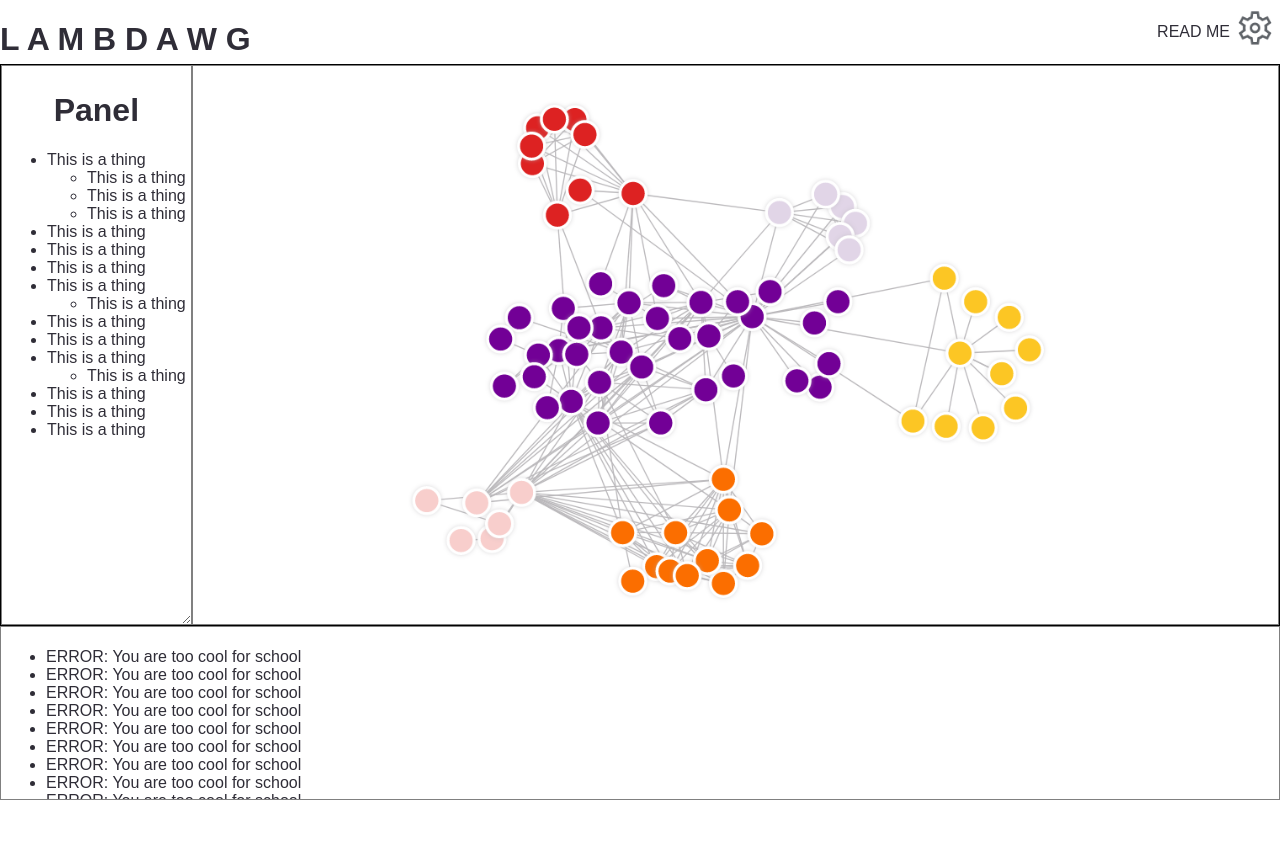
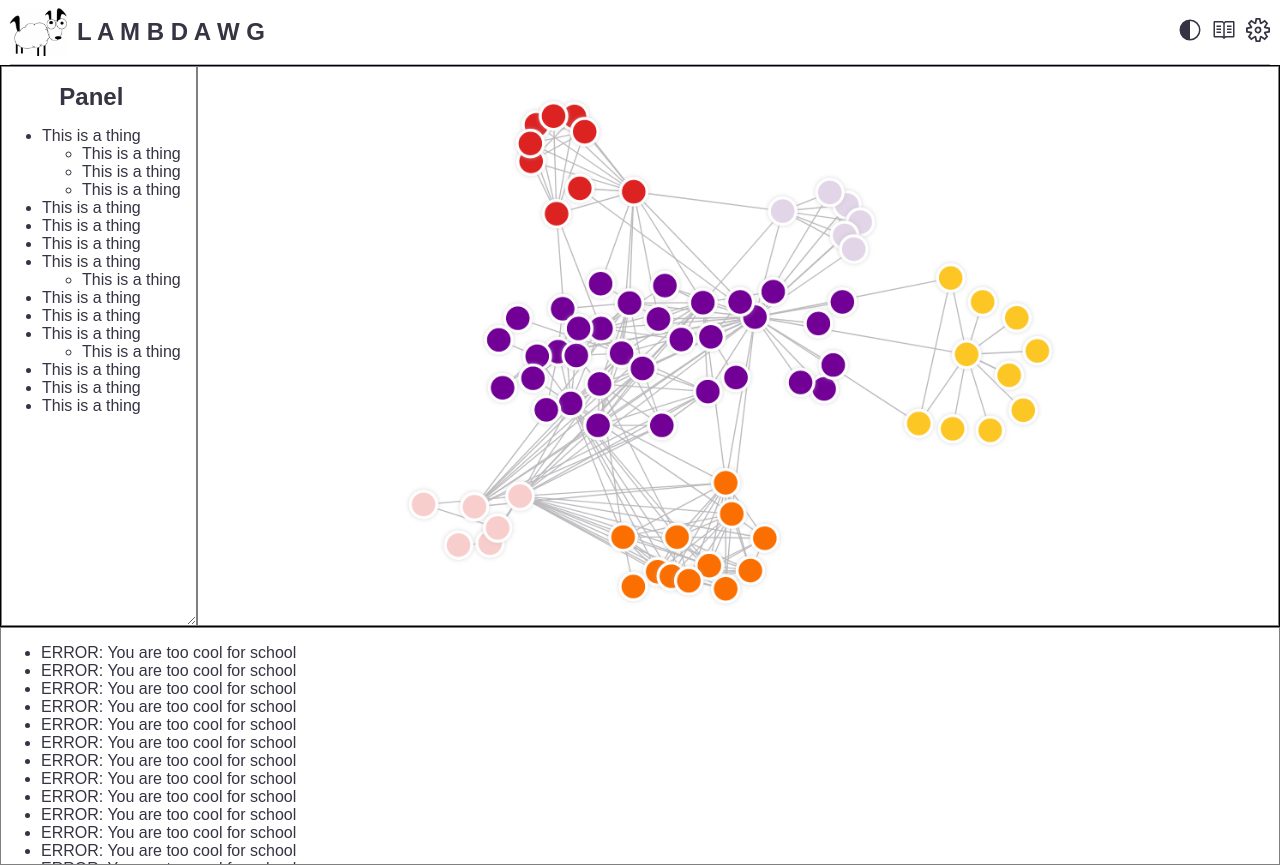
Before and after one commit to oslabs-beta/Lambdawg, a React (Vite) app: page /dashboard in a window 1280 px wide. Before the commit the page ends 800 px from the top, so only its background shows below. Built offline with nearby package versions, Linux system fonts and the light colour scheme.

Commit message:
Modularize navbar and styles

```diff
--- a/src/App.jsx
+++ b/src/App.jsx
@@ -6,6 +6,7 @@ import LandingPageContainer from './containers/LandingPageContainer.jsx';
 import Auth from './components/Auth.jsx';
 import Docs from './components/Docs.jsx';
 import Settings from './components/Settings.jsx';
+import Navbar from './components/Navbar.jsx';
 
 import './styles/application.scss';
 
@@ -20,13 +21,14 @@ const App = () => {
 
   return (
     <div className="router">
+        <Navbar id='navbar-container'/>
       <div className="routerMain" id="content">
         <Routes>
-          <Route exact path="/" element={<LandingPageContainer/>} /> // first timers welcome
           <Route exact path="/auth" element={<Auth/>} />  // login & signup (toggleable)
           <Route exact path="/dashboard" element={<DashboardContainer/>} />
           <Route exact path="/docs" element={<Docs/>} />
           <Route exact path="/settings" element={<Settings/>} />
+          <Route exact path="/" element={<LandingPageContainer/>} /> // first timers welcome
 
         </Routes>
       </div>
--- a/src/components/Navbar.jsx
+++ b/src/components/Navbar.jsx
@@ -1,25 +1,33 @@
 
 import React, { useState } from 'react';
+import { VscSettingsGear, VscBook, VscColorMode } from 'react-icons/vsc';
 
 const Navbar = (props) => {
 
     const docsLink = '/docs';
     const settingsLink = './settings';
-
-    const tempSettingsIcon = 'src/assets/temp_settings_icon.png'
+    const mascot = 'src/assets/mascot.png'
 
   return(
 
     <div id="navbar-container">
 
-      <h1>L A M B D A W G </h1>
-      <div id="headerRight">
-        <a href={docsLink}>READ ME</a>
+      <span className='nav-item-logo'>
+        <img src={mascot} className='mascot'/>
+        <h1>L A M B D A W G </h1>
+      </span>
+
+      <div className='nav-item-group'>
+        <VscColorMode className='nav-icon'/>
+        <a href={docsLink}>
+          <VscBook className='nav-icon'/>
+        </a>
+
         <a href={settingsLink}>
-          <img src={tempSettingsIcon} className="tempSettingsIcon"/>
-          </a>
+          <VscSettingsGear className='nav-icon'/>
+        </a>
+
       </div>
-
     </div>
 
   )
--- a/src/components/SignUpForm.jsx
+++ b/src/components/SignUpForm.jsx
@@ -21,9 +21,10 @@ const signUpForm = (props) => {
     };
 
     const handleMismatchedPasswords = () => {
-        const passwordInput = document.getElementById('confirmPassword');
-        passwordInput.style.border = '2px solid red';
-     };
+      console.log('passwords do not match')
+      const passwordInput = document.getElementById('confirmPassword');
+      passwordInput.style.border = '2px solid red';
+    };
 
 
 
--- a/src/containers/DashboardContainer.jsx
+++ b/src/containers/DashboardContainer.jsx
@@ -10,7 +10,7 @@ const DashboardContainer = (props) => {
 
       <div id='dashboard-container'>
 
-        <Navbar id='navbar-container'/>
+        {/* <Navbar id='navbar-container'/> */}
 
           <div id="dashboard-wrapper">
             <Panel />
--- a/src/styles/_dashboard.scss
+++ b/src/styles/_dashboard.scss
@@ -17,13 +17,13 @@
 }
 
 #panel-wrapper, #diagram-container-wrapper, #data-window-wrapper {
-  padding: 5px;
   border: 1px solid gray;
   overflow: auto;
 }
 
 #panel-wrapper {
   resize: horizontal;
+  padding: 0px 15px 0px 0px;
 }
 
 #diagram-container-wrapper {
--- a/src/styles/_form.scss
+++ b/src/styles/_form.scss
@@ -1,6 +1,6 @@
 input{
   border: none;
-  border: 1px solid $tertiary-font-color;
+  border: 1px solid gray;
   border-radius: 3px;
   width: 200px;
   margin-bottom: 5px;
@@ -8,7 +8,6 @@ input{
 
 label{
   font-size: .7rem;
-  color: $secondary-font-color;
 }
 
 form {
@@ -22,7 +21,9 @@ form {
   display: flex;
   justify-content: center;
   align-items: center;
+  margin-top: 2vh;
 }
+
 .button-flex-wrapper {
   display: flex;
   flex-direction: row;
@@ -30,14 +31,14 @@ form {
   align-items: center;
 }
 button {
-  padding: 3px 10px 3px 10px;
+  padding: 5px 10px 5px 10px;
   border-radius: 3px;
 }
 .primary-button {
   border: none;
   background-color: $button-color;
   color: $button-font;
-  border: 1px solid $button-color;
+  border: 1px solid $primary-font-color;
 }
 .secondary-button {
   border: none;
--- a/src/styles/_navbar.scss
+++ b/src/styles/_navbar.scss
@@ -1,17 +1,28 @@
 #navbar-container {
   display: flex;
   justify-content: space-between;
+  align-items: center;
   height: 8vh;
+  margin: 0px 10px 0px 10px;
+  border-bottom: 1px solid $tertiary-font-color;
 }
-#headerRight {
+.nav-item-group {
   display: flex;
-  justify-content: flex-end;
+  align-items: baseline;
+}
+.nav-item-logo {
+  display: flex;
   align-items: center;
 }
-.headerLogo {
-  width: 250px;
+
+.mascot {
+  height: 6vh;
+  transform: scaleX(-1);
+  margin-right: 10px;
 }
 
-.tempSettingsIcon {
-  width: 50px;
+.nav-icon {
+  margin-left: 10px;
+  color: "$primary-font-color";
+  font-size: 1.5rem;
 }
--- a/src/styles/_variables.scss
+++ b/src/styles/_variables.scss
@@ -1,4 +1,4 @@
-$primary-font-color: #2f2d37;
+$primary-font-color: #363343;
 $secondary-font-color: lighten($primary-font-color, 30%);
 $tertiary-font-color:  lighten($primary-font-color, 50%);
 
--- a/src/styles/application.scss
+++ b/src/styles/application.scss
@@ -18,6 +18,8 @@ body{
 
 h1 {
   text-align: center;
+  font-size: 1.5rem;
+
 }
 .centered-text {
   text-align: center;
```
Also changed, not shown: src/components/Auth.jsx (+1 -6 lines), src/assets/mascot.png (added).
